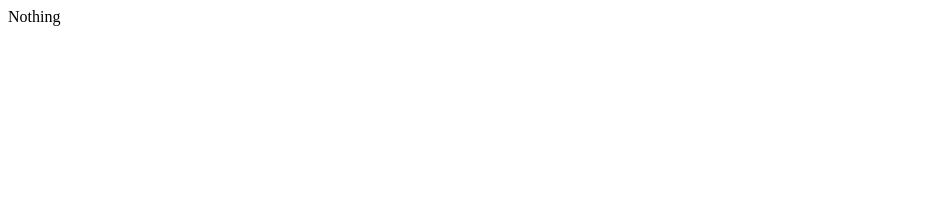
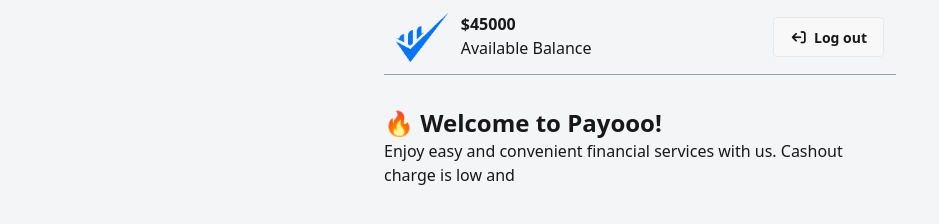
Before and after one commit to rushdv/trustpay-mobile-app, a plain HTML site: page home.html in a window 1280 px wide. Shown: the whole page, without its empty margins (0-939 px from the left). Drawn offline with nearby package versions, Linux system fonts and the light colour scheme.

Commit message:
added home page

```diff
--- a/home.html
+++ b/home.html
@@ -1 +1,44 @@
-Nothing
+<!DOCTYPE html>
+<html lang="en">
+
+<head>
+    <meta charset="UTF-8">
+    <meta name="viewport" content="width=device-width, initial-scale=1.0">
+    <title>TrustPay</title>
+
+    <!-- daisy ui cdn -->
+    <link href="https://cdn.jsdelivr.net/npm/daisyui@5" rel="stylesheet" type="text/css" />
+
+    <!-- tailwind css cdn -->
+    <script src="https://cdn.jsdelivr.net/npm/@tailwindcss/browser@4"></script>
+
+    <!-- fontawesome cdn -->
+    <link rel="stylesheet" href="https://cdnjs.cloudflare.com/ajax/libs/font-awesome/7.0.0/css/all.min.css"
+        integrity="sha512-DxV+EoADOkOygM4IR9yXP8Sb2qwgidEmeqAEmDKIOfPRQZOWbXCzLC6vjbZyy0vPisbH2SyW27+ddLVCN+OMzQ=="
+        crossorigin="anonymous" referrerpolicy="no-referrer" />
+
+</head>
+
+<body class="bg-[#F4F5F7] h-[100vh]">
+
+    <div class=" min-h[50px] flex justify-between items-center max-w-lg mx-auto border-b-1 border-gray-400 p-3">
+        <div class="flex gap-3">
+            <img class="h-[50px]" src="./images/Group.png" alt="">
+            <div>
+                <h2 class="font-bold">$<span>45000</span></h2>
+                <p>Available Balance</p>
+            </div>
+        </div>
+        <div>
+            <button class="btn"><i class="fa-solid fa-arrow-right-from-bracket rotate-180"></i>Log out</button>
+        </div>
+    </div>
+
+
+    <div class="max-w-lg mx-auto mt-8">
+        <h1 class="text-2xl font-bold">🔥 Welcome to Payooo!</h1>
+        <p>Enjoy easy and convenient financial services with us. Cashout charge is low and </p>
+    </div>
+</body>
+
+</html>
```
